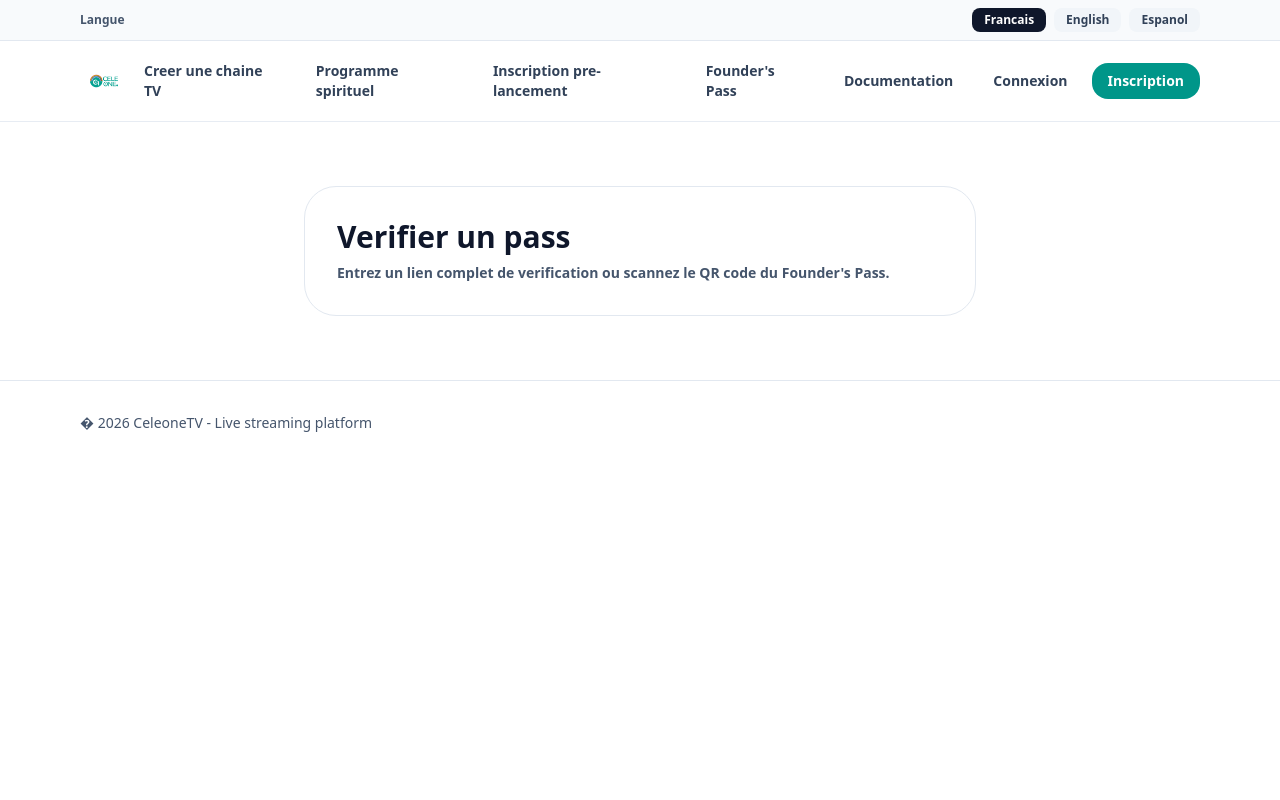
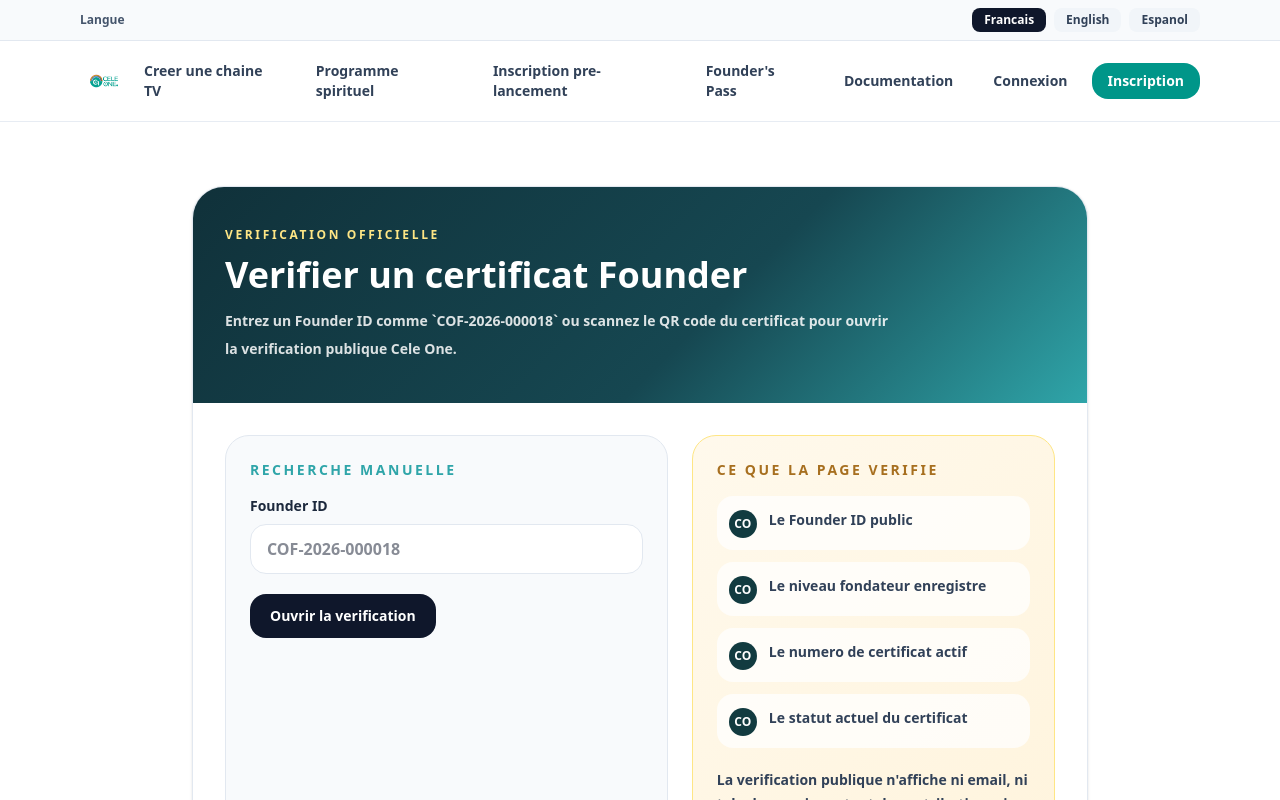
Before and after one commit to JosephBabs/celeonetv-portal, a React (Vite) app: page /founders/verify in a window 1280 px wide. Shown: the top 800 px of the page. Built offline with nearby package versions, Linux system fonts and the light colour scheme; no server answers.

Commit message:
cool update

```diff
--- a/src/pages/FounderVerify.tsx
+++ b/src/pages/FounderVerify.tsx
@@ -1,18 +1,24 @@
 /* eslint-disable @typescript-eslint/no-explicit-any */
 import { useEffect, useState } from "react";
-import { Link, useParams } from "react-router-dom";
+import { Link, useNavigate, useParams } from "react-router-dom";
 import { FounderCertificateStatus } from "../components/founders/certificate/FounderCertificateStatus";
 import { formatDate, founderLevelLabel, getFounderByPublicId } from "../lib/founders";
 import { setPageMeta } from "../lib/seo";
 
 export default function FounderVerify() {
   const { founderId } = useParams();
+  const navigate = useNavigate();
   const [founder, setFounder] = useState<any>(null);
   const [loading, setLoading] = useState(Boolean(founderId));
+  const [input, setInput] = useState(founderId || "");
 
   useEffect(() => {
     setPageMeta({ title: "Verifier Founder's Pass | Cele One", description: "Verification publique Founder's Pass." });
   }, []);
+
+  useEffect(() => {
+    setInput(founderId || "");
+  }, [founderId]);
 
   useEffect(() => {
     if (!founderId) return;
@@ -23,12 +29,55 @@
     })();
   }, [founderId]);
 
+  const openVerification = (event: { preventDefault: () => void }) => {
+    event.preventDefault();
+    const normalized = String(input || "").trim().toUpperCase();
+    if (!normalized) return;
+    navigate(`/founders/verify/${encodeURIComponent(normalized)}`);
+  };
+
   if (!founderId) {
     return (
-      <div className="mx-auto max-w-2xl py-10">
-        <div className="rounded-[2rem] border border-slate-200 bg-white p-8">
-          <h1 className="text-3xl font-black text-slate-900">Verifier un pass</h1>
-          <p className="mt-2 text-sm font-semibold text-slate-600">Entrez un lien complet de verification ou scannez le QR code du Founder's Pass.</p>
+      <div className="mx-auto max-w-4xl py-10">
+        <div className="overflow-hidden rounded-[2rem] border border-slate-200 bg-white shadow-sm">
+          <div className="bg-[linear-gradient(135deg,#10313a_0%,#164751_58%,#2FA5A9_100%)] px-8 py-10 text-white">
+            <div className="text-xs font-black uppercase tracking-[0.22em] text-amber-200">Verification officielle</div>
+            <h1 className="mt-3 text-4xl font-black">Verifier un certificat Founder</h1>
+            <p className="mt-3 max-w-2xl text-sm font-semibold leading-7 text-white/85">
+              Entrez un Founder ID comme `COF-2026-000018` ou scannez le QR code du certificat pour ouvrir la verification publique Cele One.
+            </p>
+          </div>
+
+          <div className="grid gap-6 px-8 py-8 lg:grid-cols-[1fr_0.82fr]">
+            <form onSubmit={openVerification} className="rounded-[1.5rem] border border-slate-200 bg-slate-50 p-6">
+              <div className="text-sm font-black uppercase tracking-[0.18em] text-[#2FA5A9]">Recherche manuelle</div>
+              <label className="mt-4 grid gap-2">
+                <span className="text-sm font-extrabold text-slate-800">Founder ID</span>
+                <input
+                  value={input}
+                  onChange={(event) => setInput(event.target.value)}
+                  placeholder="COF-2026-000018"
+                  className="rounded-2xl border border-slate-200 bg-white px-4 py-3 font-semibold uppercase outline-none focus:ring-2 focus:ring-teal-200"
+                />
+              </label>
+              <button className="mt-5 rounded-2xl bg-slate-900 px-5 py-3 text-sm font-extrabold text-white hover:bg-slate-800">
+                Ouvrir la verification
+              </button>
+            </form>
+
+            <div className="rounded-[1.5rem] border border-amber-200 bg-[linear-gradient(135deg,#fff9ec_0%,#fff4dd_100%)] p-6">
+              <div className="text-sm font-black uppercase tracking-[0.18em] text-[#a76f1f]">Ce que la page verifie</div>
+              <div className="mt-4 space-y-3">
+                <VerifyStep text="Le Founder ID public" />
+                <VerifyStep text="Le niveau fondateur enregistre" />
+                <VerifyStep text="Le numero de certificat actif" />
+                <VerifyStep text="Le statut actuel du certificat" />
+              </div>
+              <div className="mt-5 text-sm font-semibold leading-6 text-slate-700">
+                La verification publique n&apos;affiche ni email, ni telephone, ni montant de contribution, ni reference Chariow.
+              </div>
+            </div>
+          </div>
         </div>
       </div>
     );
@@ -72,3 +121,12 @@
 function Info({ label, value }: { label: string; value: string }) {
   return <div className="rounded-2xl bg-white/70 p-4"><div className="text-xs font-black uppercase text-slate-500">{label}</div><div className="mt-1 font-extrabold text-slate-900">{value}</div></div>;
 }
+
+function VerifyStep({ text }: { text: string }) {
+  return (
+    <div className="flex items-start gap-3 rounded-2xl bg-white/75 p-3">
+      <div className="mt-0.5 flex h-7 w-7 shrink-0 items-center justify-center rounded-full bg-[#123b40] text-xs font-black text-white">CO</div>
+      <div className="text-sm font-semibold leading-6 text-slate-700">{text}</div>
+    </div>
+  );
+}
```
